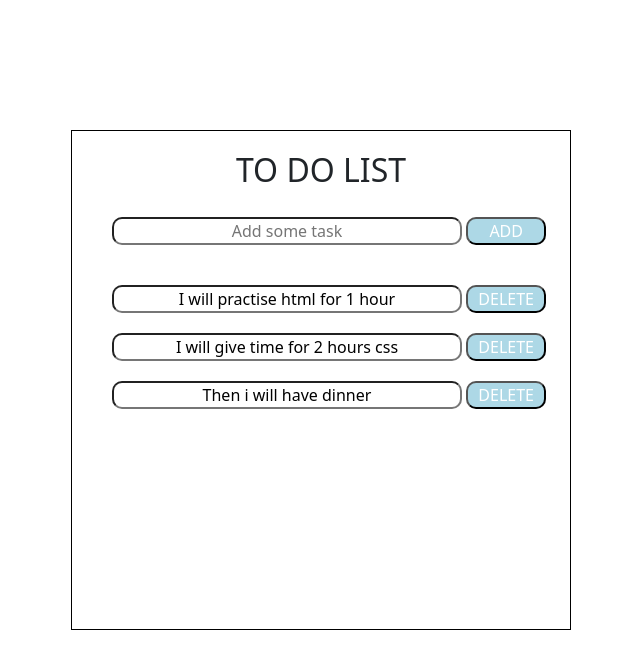
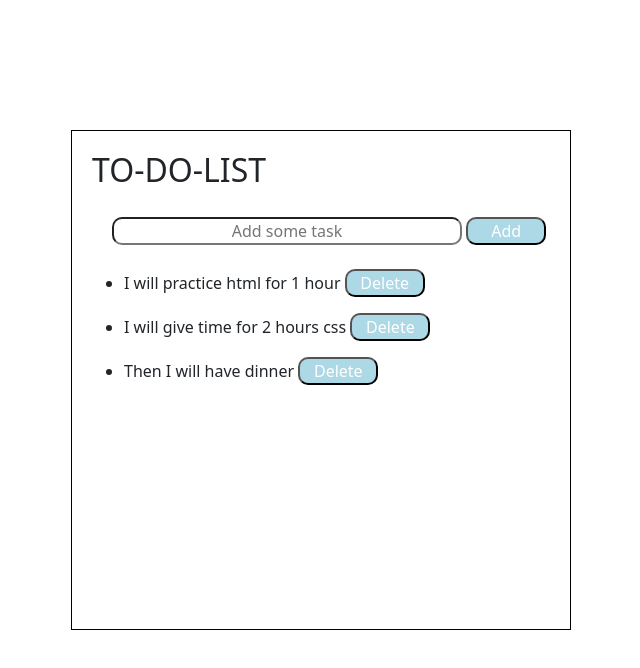
Before and after one commit to Yuvarani25/TodoList-using-html-css-javascript, a plain HTML site: page index.html in a window 1280 px wide. Shown: the whole page, without its empty margins (319-959 px from the left). Drawn offline with nearby package versions, Linux system fonts and the light colour scheme.

Commit message:
Update index.html

```diff
--- a/index.html
+++ b/index.html
@@ -11,29 +11,28 @@
 
 </head>
 <body>
-    <div class="section">
-        <div class="container">
-            <div class="head">
-                <h2>TO DO LIST</h2>
-            </div>
-            <div class="todolist">
-                    <input class="input" type="text" id="input" placeholder="Add some task" >
-                    <button type="text" onclick="add()">ADD</button>
-                    <div id="add"></div>
-            </div>
-            <div class="values1">
-                <input class="input1" type="text" id="input1" value="I will practise html for 1 hour">
-                    <button type="text" id="del" onclick="remove()">DELETE</button>
-            </div>
-            <div class="values2">
-                <input class="input2" type="text" id="input2" value="I will give time for 2 hours css">
-                <button type="text" id="del" onclick="remove()">DELETE</button>
-            </div>
-            <div class="values3">
-                <input class="input3" type="text" id="input3" value="Then i will have dinner">
-                    <button type="text" id="del"  onclick="remove()">DELETE</button>
-            </div>
-        </div>
+
+  <div class="container">
+        <h2>TO-DO-LIST</h2>
+        <input type="text" id="input" placeholder="Add some task">
+        <button type="submit" id="butn" onclick="add()">Add</button><br><br>
+
+        <ul id="list">
+            <li>I will practice html for 1 hour
+             <button type="submit" id="del" onclick="del(event)">Delete</button><br>
+            </li>
+        </ul>
+        <ul id="list">
+            <li>I will give time for 2 hours css
+                <button type="submit" id="del" onclick="del(event)">Delete</button><br>
+            </li>
+        </ul>
+        <ul id="list">
+            <li>Then I will have dinner
+                <button type="submit" id="del" onclick="del(event)">Delete</button>
+            </li>
+        </ul>
+        <ul id="getinput"></ul>
     </div>
 
 </body>
```
